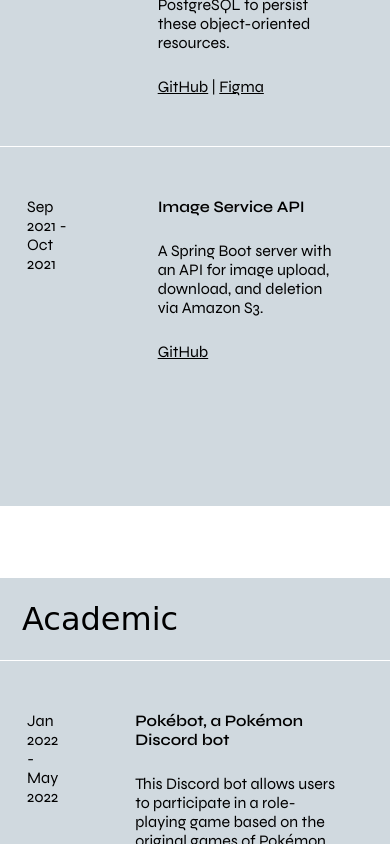
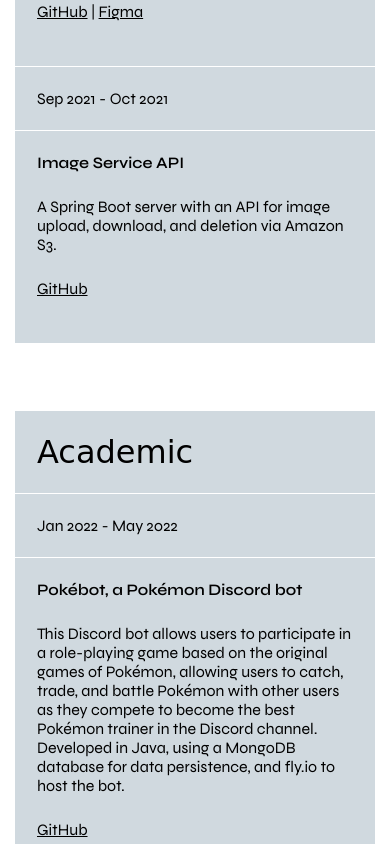
Before and after one commit to ibsenc/ibsenc.github.io, a plain HTML site: page projects/index.html in a window 390 px wide. Shown: the part 660-1504 px from the top of the page. Drawn offline with Linux system fonts and the light colour scheme; a web font is replaced by a local one.

Commit message:
Mobile view fixes (projects and contact page)

```diff
--- a/grid.css
+++ b/grid.css
@@ -22,7 +22,7 @@
 .grid-container {
     margin: auto;
     margin-bottom: 72px;
-    max-width: 1085px;
+    max-width: 1000px;
     display: grid;
     grid-template-columns: 0.6fr 1fr 1fr;
     grid-gap: 1px 0px;
@@ -65,6 +65,54 @@
     font-family: 'Allan', cursive;
     font-size: 32px;
     height: fit-content;
+}
+
+@media (max-width: 450px) {
+
+    .title-container {
+        margin-top: 45px;
+    }
+
+    .grid-container-2-items {
+        margin: 15px;
+        grid-template-areas:
+            "top-bar top-bar top-bar"
+            "side-bar1 side-bar1 side-bar1"
+            "grid-content1 grid-content1 grid-content1"
+            "side-bar2 side-bar2 side-bar2"
+            "grid-content2 grid-content2 grid-content2"
+        ;
+        grid-template-rows: 0.1fr 0.1fr 1fr 0.1fr 1fr;
+    }
+
+    .grid-container-3-items {
+        margin: 15px;
+        grid-template-areas:
+            "top-bar top-bar top-bar"
+            "side-bar1 side-bar1 side-bar1"
+            "grid-content1 grid-content1 grid-content1"
+            "side-bar2 side-bar2 side-bar2"
+            "grid-content2 grid-content2 grid-content2"
+            "side-bar3 side-bar3 side-bar3"
+            "grid-content3 grid-content3 grid-content3"
+        ;
+        grid-template-rows: min-content;
+    }
+
+
+    .grid-section {
+        padding: 22px;
+        height: fit-content;
+    }
+
+    .grid-content {
+        padding-bottom: 45px;
+    }
+
+    .sidebar {
+        padding: 22px;
+        height: fit-content;
+    }
 }
 
 .grid-content1 {
--- a/projects/index.html
+++ b/projects/index.html
@@ -34,8 +34,8 @@
             </div>
             <div class="grid-container-2-items grid-container">
                 <div class="top-bar grid-color">Personal</div>
-                <div class="side-bar1 grid-section grid-color">Aug 2021 - Present</div>
-                <div class="grid-content1 grid-section grid-color">
+                <div class="side-bar1 grid-section grid-color sidebar">Aug 2021 - Present</div>
+                <div class="grid-content1 grid-section grid-content grid-color">
                     <div class="content-title">MyCloset API</div>
                     <div class="content-description">
                         A Spring Boot server with an API for closet management. Utilizes image-service to store images of articles/outfits via Amazon S3 and PostgreSQL to persist these object-oriented resources.
@@ -45,8 +45,8 @@
                         <a class="special-link" target="_blank" href="https://www.figma.com/file/zruecashcVdPQav36pW8aY/MyCloset-App?node-id=0%3A1&t=NUun5GLotBCfV5CJ-1">Figma</a>
                     </div>
                 </div>
-                <div class="side-bar2 grid-section grid-color">Sep 2021 - Oct 2021</div>
-                <div class="grid-content2 grid-section grid-color">
+                <div class="side-bar2 grid-section grid-color sidebar">Sep 2021 - Oct 2021</div>
+                <div class="grid-content2 grid-section grid-content grid-color">
                     <div class="content-title">Image Service API</div>
                     <div class="content-description">
                         A Spring Boot server with an API for image upload, download, and deletion via Amazon S3.
@@ -58,8 +58,8 @@
             </div>
             <div class="grid-container-3-items grid-container">
                 <div class="top-bar grid-color">Academic</div>
-                <div class="side-bar1 grid-section grid-color">Jan 2022 - May 2022</div>
-                <div class="grid-content1 grid-section grid-color">
+                <div class="side-bar1 grid-section grid-color sidebar">Jan 2022 - May 2022</div>
+                <div class="grid-content1 grid-section grid-content grid-color">
                     <div class="content-title">Pokébot, a Pokémon Discord bot</div>
                     <div class="content-description">
                         This Discord bot allows users to participate in a role-playing game based on the original games of Pokémon, allowing users to catch, trade, and battle Pokémon with other users as they compete to become the best Pokémon trainer in the Discord channel. Developed in Java, using a MongoDB database for data persistence, and fly.io to host the bot.
@@ -68,8 +68,8 @@
                         <a class="special-link" target="_blank" href="https://github.com/ibsenc/bot">GitHub</a>
                     </div>
                 </div>
-                <div class="side-bar2 grid-section grid-color">Jan 2022 - May 2022</div>
-                <div class="grid-content2 grid-section grid-color">
+                <div class="side-bar2 grid-section grid-color sidebar">Jan 2022 - May 2022</div>
+                <div class="grid-content2 grid-section grid-content grid-color">
                     <div class="content-title">Gr8BnB</div>
                     <div class="content-description">
                         A data-driven web application which provides data insights currently not provided by Airbnb, such as host ratings and advanced filtering options. Uses JSP for the web application, JDBC for the data access layer, and MySQL to persist over 100K data entries.
@@ -78,8 +78,8 @@
                         <a class="special-link" target="_blank" href="https://github.com/ibsenc/Gr8BnB">GitHub</a>
                     </div>
                 </div>
-                <div class="side-bar3 grid-section grid-color">Jul 2021 - Aug 2021</div>
-                <div class="grid-content3 grid-section grid-color">
+                <div class="side-bar3 grid-section grid-color sidebar">Jul 2021 - Aug 2021</div>
+                <div class="grid-content3 grid-section grid-content grid-color">
                     <div class="content-title">To-Do List CLI Tool</div>
                     <div class="content-description">
                         A command line tool to manage a to-do list via csv. Completed as a group project assignment in CS 5004 Object-Oriented Design, this tool required the use of object-oriented design, design patterns, collaboration, version control, and unit testing, using JUnit, Gradle, Git, and GitHub.
```
Also changed, not shown: contact/contact.css (+10 -3 lines).
